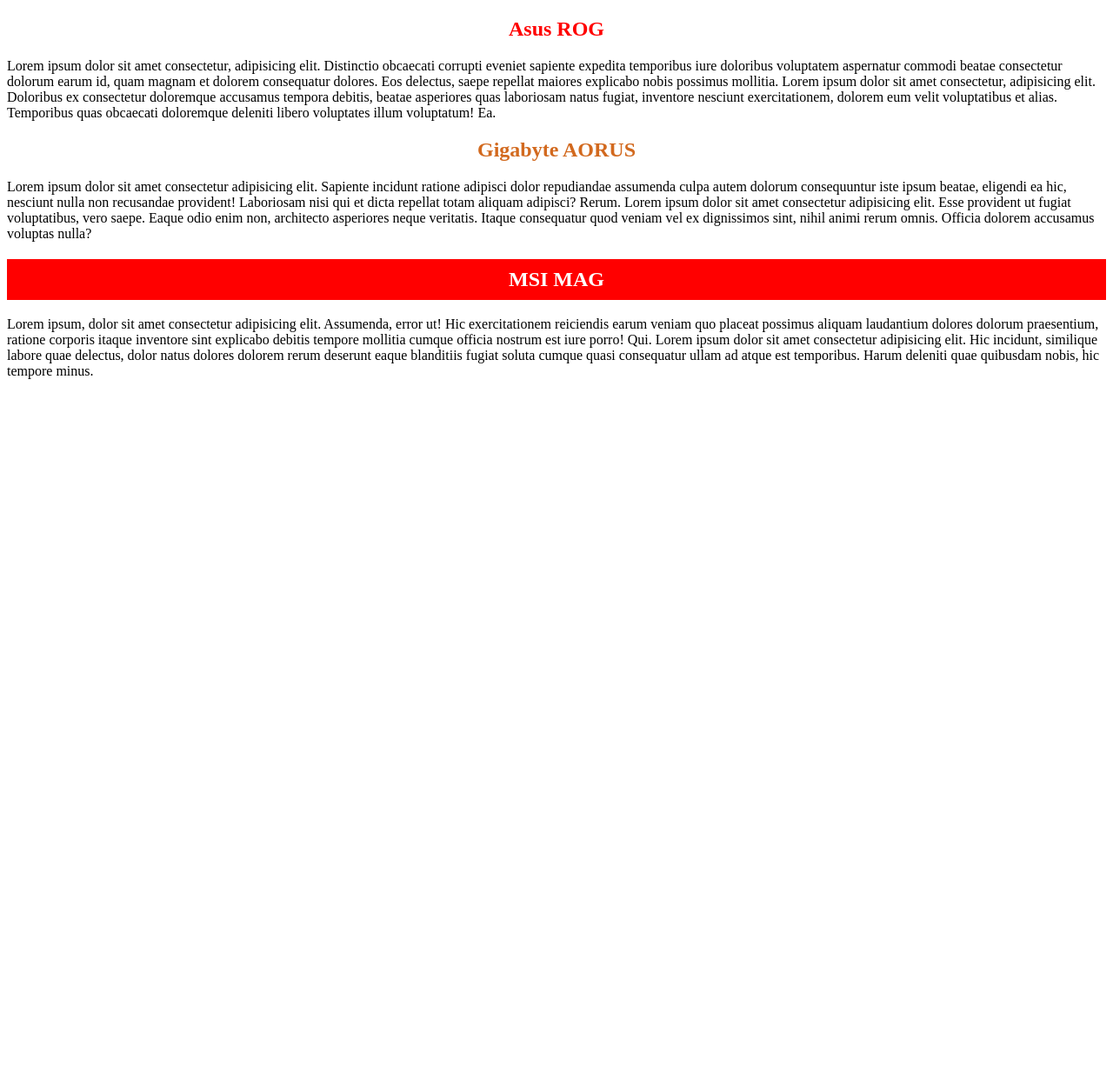
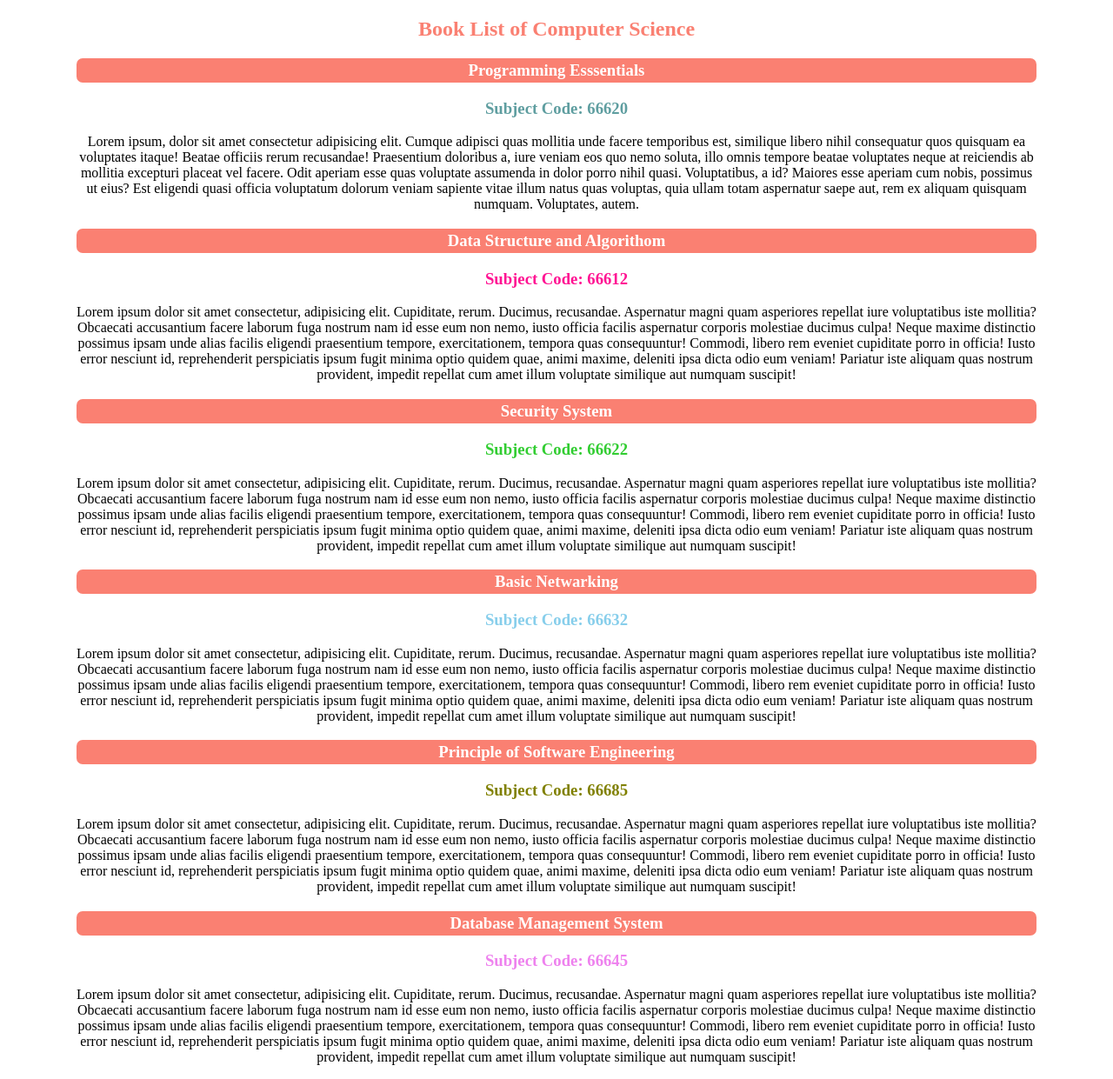
Before and after one commit to mahbubur3/apply-js, a plain HTML site: page ex.html in a window 1280 px wide. Shown: the whole page at 87% size. Before the commit the page ends 800 px from the top, so only its background shows below. Drawn offline with Linux system fonts and the light colour scheme.

Commit message:
added more dom clarification

```diff
--- a/ex.html
+++ b/ex.html
@@ -9,7 +9,7 @@
 </head>
 
 <body>
-    <!-- <h2>About Us</h2>
+    <!-- <h3>About Us</h3>
     <section>
         <div id="review-container">
             <p>Lorem, ipsum dolor sit amet consectetur adipisicing elit. Eius repellendus magni itaque dolores minus sed
@@ -61,7 +61,7 @@
     </script> -->
 
 
-    <!-- <h2>Click button for show the text</h2>
+    <!-- <h3>Click button for show the text</h3>
     <button id="show-text">Click</button>
     <p id="click-method"></p>
 
@@ -84,7 +84,7 @@
     </script> -->
 
 
-    <!-- <h2>Abbreviation of BMW</h2>
+    <!-- <h3>Abbreviation of BMW</h3>
     <button id="show-meaning">Click</button>
     <p id="click-function"></p>
 
@@ -95,7 +95,7 @@
         })
     </script> -->
 
-    <!-- <h2>Enter Your Name</h2>
+    <!-- <h3>Enter Your Name</h3>
     <input id="name-field" type="text">
     <button id="new-name">update</button>
     <p id="click-method"></p>
@@ -109,7 +109,7 @@
         })
     </script> -->
 
-    <!-- <h2>What people say about us!</h2>
+    <!-- <h3>What people say about us!</h3>
     <section>
         <div id="comment-container">
             <p>Lorem ipsum dolor sit amet, consectetur adipisicing elit. Quo ipsum cupiditate nam itaque cum eum dicta
@@ -172,51 +172,134 @@
     </script> -->
 
 
+    <!-- ---------------- example using getElementById and getElementsByClassName ----------------- -->
     <section>
+        <h1 id="headline">Book List of Computer Science</h1>
         <article>
-            <h2 id="rog">Asus ROG</h2>
-            <p>Lorem ipsum dolor sit amet consectetur, adipisicing elit. Distinctio obcaecati corrupti eveniet sapiente
-                expedita temporibus iure doloribus voluptatem aspernatur commodi beatae consectetur dolorum earum id,
-                quam magnam et dolorem consequatur dolores. Eos delectus, saepe repellat maiores explicabo nobis
-                possimus mollitia. Lorem ipsum dolor sit amet consectetur, adipisicing elit. Doloribus ex consectetur
-                doloremque accusamus tempora debitis, beatae asperiores quas laboriosam natus fugiat, inventore nesciunt
-                exercitationem, dolorem eum velit voluptatibus et alias. Temporibus quas obcaecati doloremque deleniti
-                libero voluptates illum voluptatum! Ea.</p>
+            <h3 class="book-name">Programming Esssentials</h3>
+            <h3 id="ps-code">Subject Code: 66620</h3>
+            <p class="text">Lorem ipsum, dolor sit amet consectetur adipisicing elit. Cumque adipisci quas mollitia unde
+                facere
+                temporibus est, similique libero nihil consequatur quos quisquam ea voluptates itaque! Beatae officiis
+                rerum recusandae! Praesentium doloribus a, iure veniam eos quo nemo soluta, illo omnis tempore beatae
+                voluptates neque at reiciendis ab mollitia excepturi placeat vel facere. Odit aperiam esse quas
+                voluptate assumenda in dolor porro nihil quasi. Voluptatibus, a id? Maiores esse aperiam cum nobis,
+                possimus ut eius? Est eligendi quasi officia voluptatum dolorum veniam sapiente vitae illum natus quas
+                voluptas, quia ullam totam aspernatur saepe aut, rem ex aliquam quisquam numquam. Voluptates, autem.</p>
         </article>
         <article>
-            <h2 id="aorus">Gigabyte AORUS</h2>
-            <p>Lorem ipsum dolor sit amet consectetur adipisicing elit. Sapiente incidunt ratione adipisci dolor
-                repudiandae assumenda culpa autem dolorum consequuntur iste ipsum beatae, eligendi ea hic, nesciunt
-                nulla non recusandae provident! Laboriosam nisi qui et dicta repellat totam aliquam adipisci? Rerum.
-                Lorem ipsum dolor sit amet consectetur adipisicing elit. Esse provident ut fugiat voluptatibus, vero
-                saepe. Eaque odio enim non, architecto asperiores neque veritatis. Itaque consequatur quod veniam vel ex
-                dignissimos sint, nihil animi rerum omnis. Officia dolorem accusamus voluptas nulla?</p>
+            <h3 class="book-name">Data Structure and Algorithom</h3>
+            <h3 id="dsa-code">Subject Code: 66612</h3>
+            <p class="text">Lorem ipsum dolor sit amet consectetur, adipisicing elit. Cupiditate, rerum. Ducimus,
+                recusandae.
+                Aspernatur magni quam asperiores repellat iure voluptatibus iste mollitia? Obcaecati accusantium facere
+                laborum fuga nostrum nam id esse eum non nemo, iusto officia facilis aspernatur corporis molestiae
+                ducimus culpa! Neque maxime distinctio possimus ipsam unde alias facilis eligendi praesentium tempore,
+                exercitationem, tempora quas consequuntur! Commodi, libero rem eveniet cupiditate porro in officia!
+                Iusto error nesciunt id, reprehenderit perspiciatis ipsum fugit minima optio quidem quae, animi maxime,
+                deleniti ipsa dicta odio eum veniam! Pariatur iste aliquam quas nostrum provident, impedit repellat cum
+                amet illum voluptate similique aut numquam suscipit!</p>
         </article>
         <article>
-            <h2 id="mag">MSI MAG</h2>
-            <p>Lorem ipsum, dolor sit amet consectetur adipisicing elit. Assumenda, error ut! Hic exercitationem
-                reiciendis earum veniam quo placeat possimus aliquam laudantium dolores dolorum praesentium, ratione
-                corporis itaque inventore sint explicabo debitis tempore mollitia cumque officia nostrum est iure porro!
-                Qui. Lorem ipsum dolor sit amet consectetur adipisicing elit. Hic incidunt, similique labore quae
-                delectus, dolor natus dolores dolorem rerum deserunt eaque blanditiis fugiat soluta cumque quasi
-                consequatur ullam ad atque est temporibus. Harum deleniti quae quibusdam nobis, hic tempore minus.</p>
+            <h3 class="book-name">Security System</h3>
+            <h3 id="ss-code">Subject Code: 66622</h3>
+            <p class="text">Lorem ipsum dolor sit amet consectetur, adipisicing elit. Cupiditate, rerum. Ducimus,
+                recusandae.
+                Aspernatur magni quam asperiores repellat iure voluptatibus iste mollitia? Obcaecati accusantium facere
+                laborum fuga nostrum nam id esse eum non nemo, iusto officia facilis aspernatur corporis molestiae
+                ducimus culpa! Neque maxime distinctio possimus ipsam unde alias facilis eligendi praesentium tempore,
+                exercitationem, tempora quas consequuntur! Commodi, libero rem eveniet cupiditate porro in officia!
+                Iusto error nesciunt id, reprehenderit perspiciatis ipsum fugit minima optio quidem quae, animi maxime,
+                deleniti ipsa dicta odio eum veniam! Pariatur iste aliquam quas nostrum provident, impedit repellat cum
+                amet illum voluptate similique aut numquam suscipit!</p>
+        </article>
+        <article>
+            <h3 class="book-name">Basic Netwarking</h3>
+            <h3 id="bn-code">Subject Code: 66632</h3>
+            <p class="text">Lorem ipsum dolor sit amet consectetur, adipisicing elit. Cupiditate, rerum. Ducimus,
+                recusandae.
+                Aspernatur magni quam asperiores repellat iure voluptatibus iste mollitia? Obcaecati accusantium facere
+                laborum fuga nostrum nam id esse eum non nemo, iusto officia facilis aspernatur corporis molestiae
+                ducimus culpa! Neque maxime distinctio possimus ipsam unde alias facilis eligendi praesentium tempore,
+                exercitationem, tempora quas consequuntur! Commodi, libero rem eveniet cupiditate porro in officia!
+                Iusto error nesciunt id, reprehenderit perspiciatis ipsum fugit minima optio quidem quae, animi maxime,
+                deleniti ipsa dicta odio eum veniam! Pariatur iste aliquam quas nostrum provident, impedit repellat cum
+                amet illum voluptate similique aut numquam suscipit!</p>
+        </article>
+        <article>
+            <h3 class="book-name">Principle of Software Engineering</h3>
+            <h3 id="pse-code">Subject Code: 66685</h3>
+            <p class="text">Lorem ipsum dolor sit amet consectetur, adipisicing elit. Cupiditate, rerum. Ducimus,
+                recusandae.
+                Aspernatur magni quam asperiores repellat iure voluptatibus iste mollitia? Obcaecati accusantium facere
+                laborum fuga nostrum nam id esse eum non nemo, iusto officia facilis aspernatur corporis molestiae
+                ducimus culpa! Neque maxime distinctio possimus ipsam unde alias facilis eligendi praesentium tempore,
+                exercitationem, tempora quas consequuntur! Commodi, libero rem eveniet cupiditate porro in officia!
+                Iusto error nesciunt id, reprehenderit perspiciatis ipsum fugit minima optio quidem quae, animi maxime,
+                deleniti ipsa dicta odio eum veniam! Pariatur iste aliquam quas nostrum provident, impedit repellat cum
+                amet illum voluptate similique aut numquam suscipit!</p>
+        </article>
+        <article>
+            <h3 class="book-name">Database Management System</h3>
+            <h3 id="dms-code">Subject Code: 66645</h3>
+            <p class="text">Lorem ipsum dolor sit amet consectetur, adipisicing elit. Cupiditate, rerum. Ducimus,
+                recusandae.
+                Aspernatur magni quam asperiores repellat iure voluptatibus iste mollitia? Obcaecati accusantium facere
+                laborum fuga nostrum nam id esse eum non nemo, iusto officia facilis aspernatur corporis molestiae
+                ducimus culpa! Neque maxime distinctio possimus ipsam unde alias facilis eligendi praesentium tempore,
+                exercitationem, tempora quas consequuntur! Commodi, libero rem eveniet cupiditate porro in officia!
+                Iusto error nesciunt id, reprehenderit perspiciatis ipsum fugit minima optio quidem quae, animi maxime,
+                deleniti ipsa dicta odio eum veniam! Pariatur iste aliquam quas nostrum provident, impedit repellat cum
+                amet illum voluptate similique aut numquam suscipit!</p>
         </article>
     </section>
     <script>
-        const asusRog = document.getElementById('rog');
-        asusRog.style.color = 'red';
-        asusRog.style.textAlign = 'center';
+        const head = document.getElementById('headline');
+        head.style.color = 'salmon';
+        head.style.textAlign = 'center';
 
-        const gigabyteAorus = document.getElementById('aorus');
-        gigabyteAorus.style.color = 'chocolate';
-        gigabyteAorus.style.textAlign = 'center';
+        const booksName = document.getElementsByClassName('book-name');
+        for (const bookName of booksName) {
+            bookName.style.textAlign = 'center';
+            bookName.style.backgroundColor = 'salmon';
+            bookName.style.color = 'white';
+            bookName.style.paddingTop = '3px';
+            bookName.style.paddingBottom = '3px';
+            bookName.style.marginLeft = '80px';
+            bookName.style.marginRight = '80px';
+            bookName.style.borderRadius = '7px'
+        }
 
-        const msiMag = document.getElementById('mag');
-        msiMag.style.backgroundColor = 'red';
-        msiMag.style.textAlign = 'center';
-        msiMag.style.color = 'white';
-        msiMag.style.paddingTop = '10px';
-        msiMag.style.paddingBottom = '10px';
+        const psCode = document.getElementById('ps-code');
+        psCode.style.color = 'cadetblue';
+        psCode.style.textAlign = 'center';
+
+        const dsaCode = document.getElementById('dsa-code');
+        dsaCode.style.color = 'deeppink';
+        dsaCode.style.textAlign = 'center';
+
+        const ssCode = document.getElementById('ss-code');
+        ssCode.style.color = 'limegreen';
+        ssCode.style.textAlign = 'center';
+
+        const bnCode = document.getElementById('bn-code');
+        bnCode.style.color = 'skyblue';
+        bnCode.style.textAlign = 'center';
+
+        const pseCode = document.getElementById('pse-code');
+        pseCode.style.color = 'olive';
+        pseCode.style.textAlign = 'center';
+
+        const dmsCode = document.getElementById('dms-code');
+        dmsCode.style.color = 'violet';
+        dmsCode.style.textAlign = 'center';
+
+        const allText = document.getElementsByClassName('text');
+        for (const text of allText) {
+            text.style.textAlign = 'center';
+            text.style.marginLeft = '80px';
+            text.style.marginRight = '80px';
+        }
     </script>
 </body>
 
```
Also changed, not shown: DOM/get-element-by-id.html (added, +72 -0 lines), DOM/get-elements-by-class-name.html (added, +93 -0 lines).
